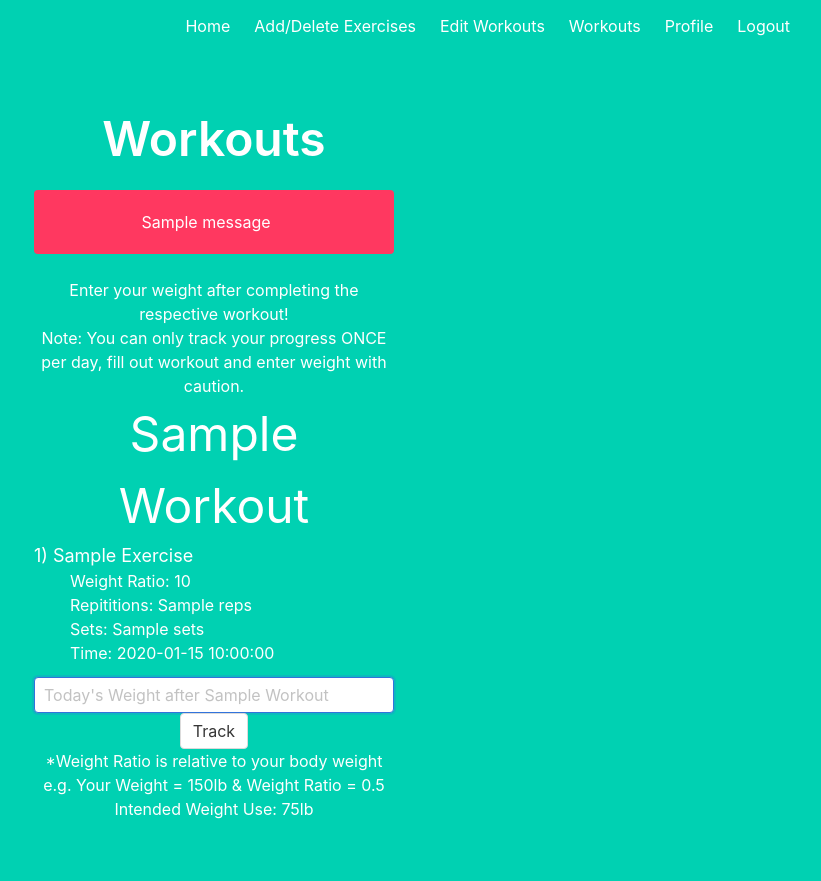
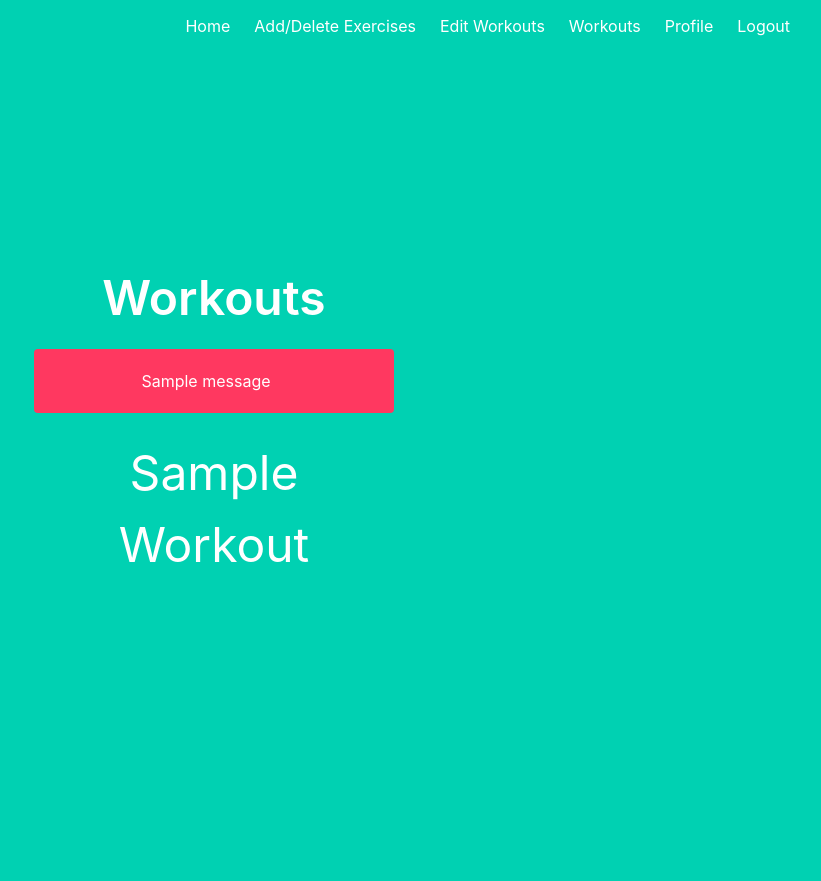
Before and after one commit to JampherS/flask_workout_app, a Flask app: page /workouts in a window 1280 px wide. Shown: the whole page, without its empty margins (426-1247 px from the left). After the commit the page ends 562 px from the top, so only its background shows below. Run offline with Flask 2, Linux system fonts and the light colour scheme; a user stored in the database is signed in; data comes from the database, SQL or seed files in the repository; one stand-in notice (Sample message) is shown; a database or web service that is not in the repository returns one stand-in record (values such as "Sample title").

Commit message:
made seperate page for each workout

```diff
--- a/final/templates/workout.html
+++ b/final/templates/workout.html
@@ -2,7 +2,7 @@
 
 {% block content %}
 <div class="column is-4 is-offset-4">
-    <h3 class="title"> <font size="+7"> Workouts </font> </h3>
+    <h3 class="title"> <font size="+7"> {{ workout['name'].title() }} </font> </h3>
     	{% with messages = get_flashed_messages() %}
 	        {% if messages %}
     		    <div class="notification is-danger">
@@ -16,13 +16,12 @@
         <div>
             Note: You can only track your progress ONCE per day, fill out workout and enter weight with caution.
         </div>
-        {% for workout in workouts %}
-            <form method="POST" action="/track/{{ workout['name'] }}">
+        <form method="POST" action="/track/{{ workout['name'] }}">
             <div class="field">
-                <font size="+5"> {{ workout['name'].title() }} </font>
+                {% if workout['exercises'] %}
                     {% for exercise in workout['exercises'] %}
                         <div class="control">
-                            <a href="/{{ exercise['name'] }}"> <font size="+1"> {{ loop.index }}) {{ exercise['name'].title() }} </font> </a>
+                            <a href="/exe/{{ exercise['name'] }}"> <font size="+1"> {{ loop.index }}) {{ exercise['name'].title() }} </font> </a>
                         </div>
 
                         {% if exercise['weight'] is not none %}
@@ -49,11 +48,11 @@
                         </div>
                         {% endif %}
                     {% endfor %}
+                {% endif %}
             </div>
             <input class="input" type="weight" name="weight" placeholder="Today's Weight after {{ workout['name'].title() }}" autofocus="">
             <button class="button">Track</button>
-            </form>
-        {% endfor %}
+        </form>
         <div>
             *Weight Ratio is relative to your body weight
         </div>
--- /dev/null
+++ b/final/templates/workouts.html
@@ -0,0 +1,20 @@
+{% extends "base.html" %}
+
+{% block content %}
+<div class="column is-4 is-offset-4">
+    <h3 class="title"> <font size="+7"> Workouts </font> </h3>
+    	{% with messages = get_flashed_messages() %}
+	        {% if messages %}
+    		    <div class="notification is-danger">
+        		    {{ messages[0] }}
+    		    </div>
+	        {% endif %}
+	    {% endwith %}
+
+        {% for workout in workouts %}
+            <div class="field">
+                <a href="/wor/{{ workout['name'] }}"> <font size="+5"> {{ workout['name'].title() }} </font> </a>
+            </div>
+        {% endfor %}
+</div>
+{% endblock %}
--- a/final/work.py
+++ b/final/work.py
@@ -148,18 +148,25 @@ def pop(workout_name, index):
                                            {"exercises": None}})
     return redirect(url_for('work.append', workout_name=workout_name))
 
-@work.route('/<exercise_name>')
+@work.route('/exe/<exercise_name>')
 @login_required
 def exercise(exercise_name):
     id = re.sub(r'\W+', '', exercise_name.lower())
-    exercise = workoutsDB.db.exercises.find_one({"_id": id})
+    exercise = workoutsDB.db.exercises.find_one({"_id": str(id)})
     return render_template('exercise.html', exercise=exercise)
+
+@work.route('/wor/<workout_name>')
+@login_required
+def workout(workout_name):
+    id = re.sub(r'\W+', '', workout_name.lower())
+    workout = workoutsDB.db.workouts.find_one({"_id": str(id)})
+    return render_template('workout.html', workout=workout)
 
 @work.route('/workouts')
 @login_required
 def workouts():
     workouts = workoutsDB.db.workouts.find({}).sort("name")
-    return render_template('workout.html', workouts=workouts, admin=is_admin(current_user.id))
+    return render_template('workouts.html', workouts=workouts, admin=is_admin(current_user.id))
 
 @work.route('/track/<workout_name>', methods=['POST'])
 @login_required
```
